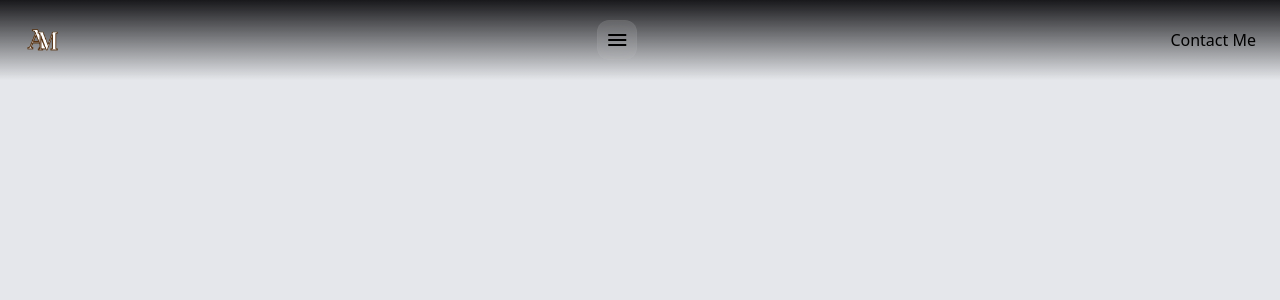
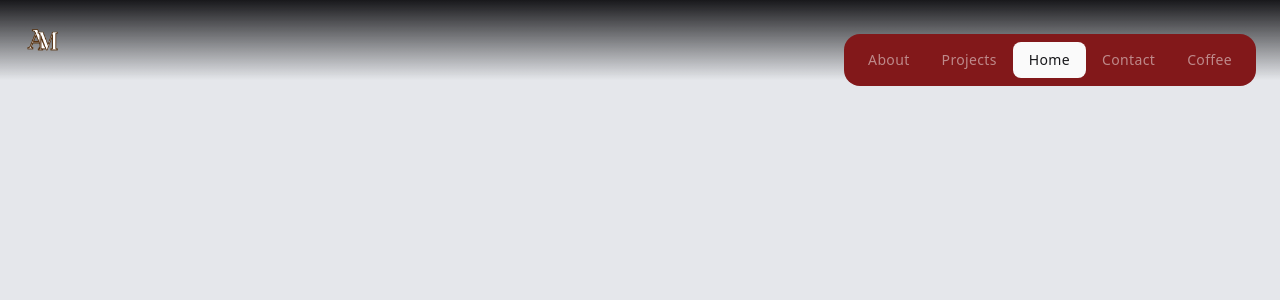
Before and after one commit to AyaanM/Portfolio, a React (Vite) app: page / in a window 1280 px wide. Shown: the top 300 px of the page. Built offline with nearby package versions, Linux system fonts and the light colour scheme.

Commit message:
navbar in place

```diff
--- a/src/components/header.jsx
+++ b/src/components/header.jsx
@@ -19,16 +19,12 @@ const Header = () => {
           </h1>
 
           <div className="relative md:justify-self-center">
-            <button className="menu-btn md:hidden" onClick={() => setNavOpen((prev) => !prev)}>
+            <button className="menu-btn" onClick={() => setNavOpen((prev) => !prev)}>
               <span className="material-symbols-outlined">{navOpen ? 'close': 'menu'}</span>
             </button>
 
             <Navbar navOpen={navOpen}/>
           </div>
-
-          <a href="#contact" className="btn btn-secondary max-md:hidden md:justify-self-end">
-            Contact Me
-          </a>
         </div>
       </header>
     )
--- a/src/components/navbar.jsx
+++ b/src/components/navbar.jsx
@@ -9,9 +9,13 @@ const navbar = ({navOpen}) => {
 
     const initAcitveBox = () => {
         activeBox.current.style.top = lastActiveLink.current.offsetTop + 'px';
+        activeBox.current.style.left = lastActiveLink.current.offsetLeft + 'px';
+        activeBox.current.style.width = lastActiveLink.current.offsetWidth + 'px';
+        activeBox.current.style.height = lastActiveLink.current.offsetHeight+ 'px';
     }
 
     useEffect(initAcitveBox, []);
+    window.addEventListener('resize', initAcitveBox);
 
     const activeCurrentLink = (event) => {
         lastActiveLink.current?.classList.remove('active');
@@ -19,6 +23,9 @@ const navbar = ({navOpen}) => {
         lastActiveLink.current = event.target;
 
         activeBox.current.style.top = event.target.offsetTop + 'px';
+        activeBox.current.style.left = event.target.offsetLeft + 'px';
+        activeBox.current.style.width = event.target.offsetWidth + 'px';
+        activeBox.current.style.height = event.target.offsetHeight+ 'px';
     }
 
     const navItems = [
--- a/src/index.css
+++ b/src/index.css
@@ -9,20 +9,26 @@ body {
   @apply bg-gray-200 h-[200vh]
 }
 
+/* UTILITIES */
+.material-symbols-outlined {
+  @apply w-[len] h-[len] overflow-hidden;
+  font-variation-settings: "FILL" 0, "wght" 400, "GRAD" 0, "opsz" 24;
+}
+
 /* COMPONENTS */
 
 /* menu btn */
 .menu-btn {
-  @apply w-10 h-10 grid place-items-center bg-zinc-50/10 rounded-xl ring-inset ring-1 ring-zinc-50/[0.02] backdrop-blur-2xl hover:bg-zinc-50/15 transition-[transform,background-color] active:scale-95
+  @apply w-10 h-10 grid place-items-center bg-zinc-50/10 rounded-xl backdrop-blur-2xl hover:bg-zinc-50/25 transition-all active:rotate-90 md:invisible
 }
 
 /* navbar */
 .navbar {
-  @apply absolute top-full mt-2 right-0 min-w-40 p-2 bg-zinc-50/10 rounded-2xl ring-inset ring-1 ring-zinc-50/5 scale-90 opacity-0 isolate invisible transition-all duration-200;
+  @apply absolute top-full mt-2 right-0 min-w-40 p-2 bg-red-900 rounded-2xl scale-90 opacity-0 duration-300 md:static md:flex md:justify-center md:mt-0 md:opacity-100 md:visible md:scale-100
 }
 
 .navbar.active {
-  @apply bg-red-500 opacity-100 visible;
+  @apply opacity-100;
 }
 
 .navlink {
@@ -36,3 +42,12 @@ body {
 .navbar .active-box {
   @apply absolute top-2 left-2 right-2 h-9 bg-zinc-50 rounded-lg -z-10 transition-[top,left] duration-500
 }
+
+/* button */
+.btn {
+  @apply max-w-max h-9 flex items-center gap-2 px-4 rounded-xl font-medium text-sm ring-1 ring-zinc-50/5 ring-inset transition-[background-color]
+}
+
+.btn-secondary {
+  @apply bg-zinc-50 text-zinc-900 active:bg-zinc-50/50
+}
```
